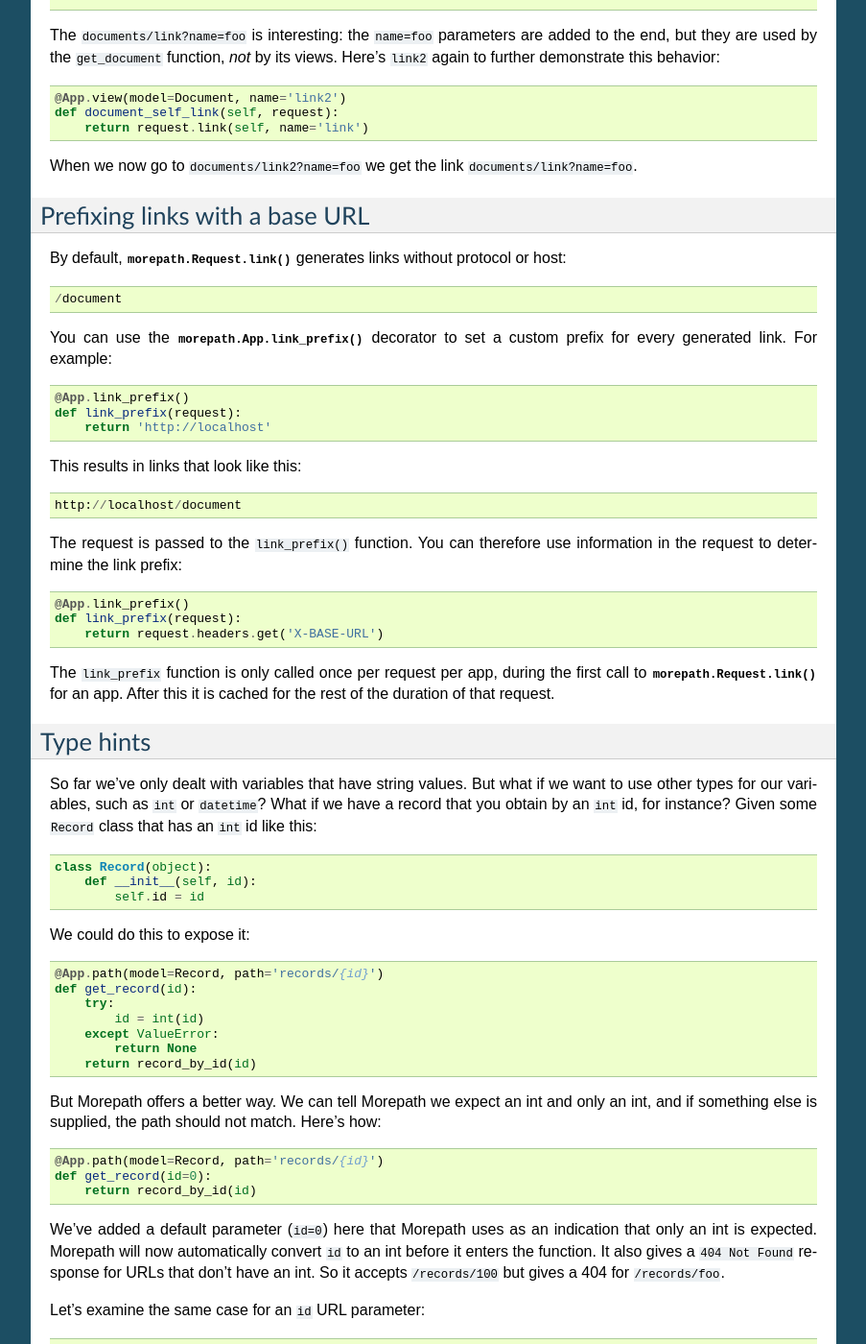
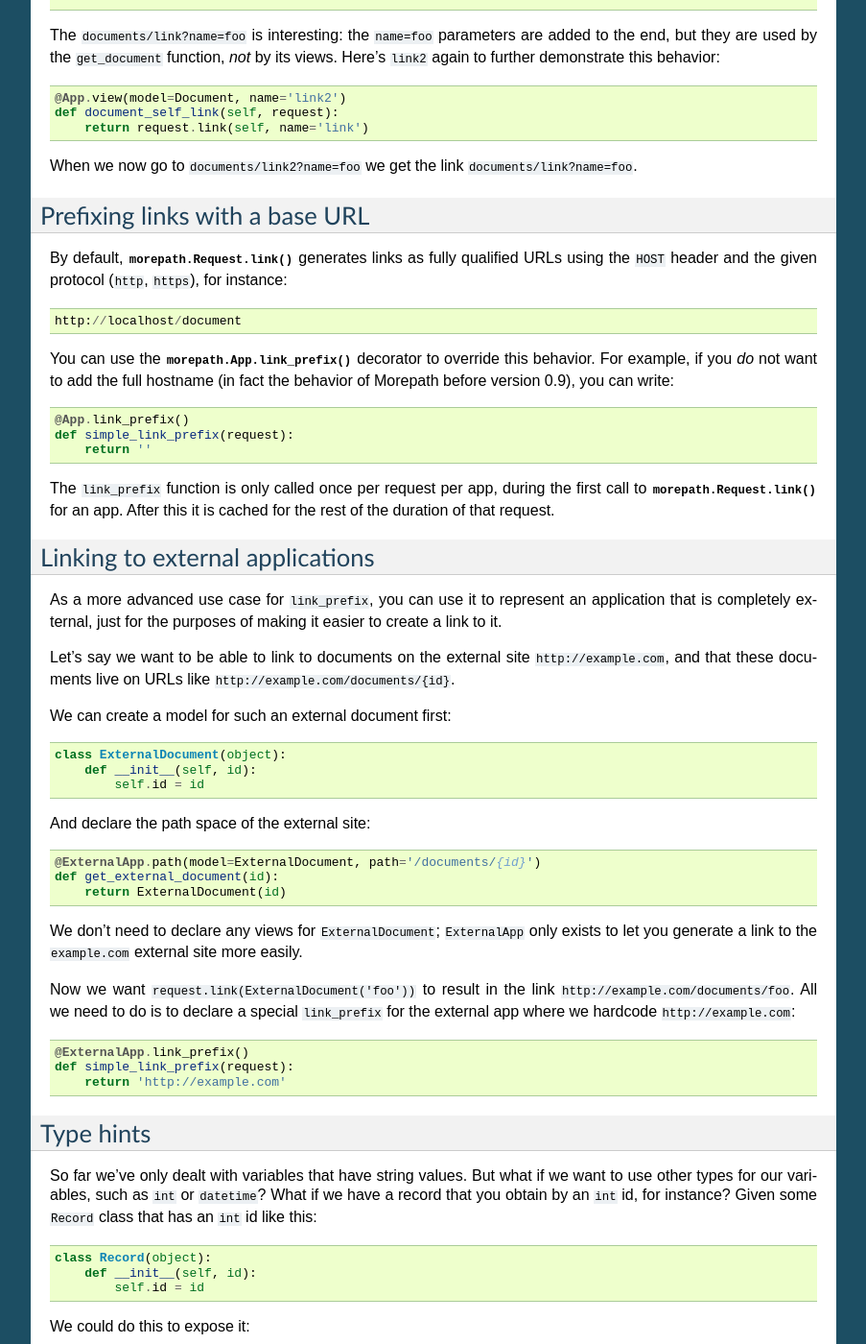
Before and after one commit to morepath/morepath, a Sphinx documentation site: the page built from doc/paths_and_linking.rst, in a window 1280 px wide and 1400 px high, scrolled down 5897 px. Shown: the whole window at 96% size, without its empty margins (198-1101 px from the left). Built offline with Sphinx 7.4.7, drawn with Linux system fonts in a browser that asks for light colours; some of the changed text lies outside the part shown.

Commit message:
Now use webob.Request.application_url as the default prefix for link generation. This can still be overridden by link_prefix. Implements #260, though not yet forwarded support.
I also documented how link_prefix can help one represent external
applications quite nicely for the purposes of link generation. This
implements #198.

```diff
--- a/doc/paths_and_linking.rst
+++ b/doc/paths_and_linking.rst
@@ -362,34 +362,61 @@ When we now go to ``documents/link2?name=foo`` we get the link
 Prefixing links with a base URL
 -------------------------------
 
-By default, :meth:`morepath.Request.link` generates links without
-protocol or host::
+By default, :meth:`morepath.Request.link` generates links as fully
+qualified URLs using the ``HOST`` header and the given protocol
+(``http``, ``https``), for instance::
 
-    /document
+   http://localhost/document
 
-You can use the :meth:`morepath.App.link_prefix` decorator to set a
-custom prefix for every generated link. For example::
+You can use the :meth:`morepath.App.link_prefix` decorator to override
+this behavior. For example, if you *do* not want to add the full
+hostname (in fact the behavior of Morepath before version 0.9), you
+can write::
 
-    @App.link_prefix()
-    def link_prefix(request):
-        return 'http://localhost'
-
-This results in links that look like this::
-
-    http://localhost/document
-
-The request is passed to the ``link_prefix()`` function. You can
-therefore use information in the request to determine the link
-prefix::
-
-    @App.link_prefix()
-    def link_prefix(request):
-        return request.headers.get('X-BASE-URL')
+  @App.link_prefix()
+  def simple_link_prefix(request):
+      return ''
 
 The ``link_prefix`` function is only called once per request per app,
 during the first call to :meth:`morepath.Request.link` for an
 app. After this it is cached for the rest of the duration of that
 request.
+
+Linking to external applications
+--------------------------------
+
+As a more advanced use case for ``link_prefix``, you can use it to
+represent an application that is completely external, just for
+the purposes of making it easier to create a link to it.
+
+Let's say we want to be able to link to documents on the external site
+``http://example.com``, and that these documents live on URLs like
+``http://example.com/documents/{id}``.
+
+We can create a model for such an external document first::
+
+  class ExternalDocument(object):
+      def __init__(self, id):
+          self.id = id
+
+And declare the path space of the external site::
+
+  @ExternalApp.path(model=ExternalDocument, path='/documents/{id}')
+  def get_external_document(id):
+      return ExternalDocument(id)
+
+We don't need to declare any views for ``ExternalDocument``;
+``ExternalApp`` only exists to let you generate a link to the
+``example.com`` external site more easily.
+
+Now we want ``request.link(ExternalDocument('foo'))`` to result in the
+link ``http://example.com/documents/foo``. All we need to do is to
+declare a special ``link_prefix`` for the external app where we
+hardcode ``http://example.com``::
+
+  @ExternalApp.link_prefix()
+  def simple_link_prefix(request):
+      return 'http://example.com'
 
 Type hints
 ----------
```
Also changed, not shown: CHANGES.txt (+21 -0 lines), 8 other files.
